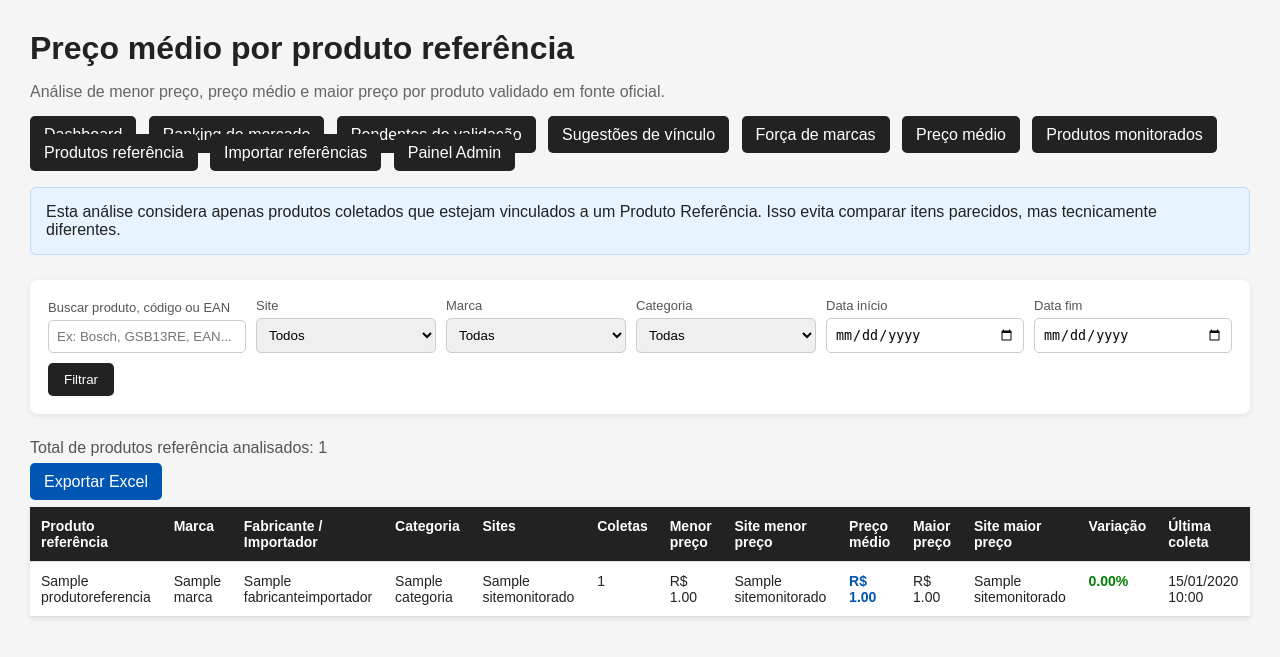
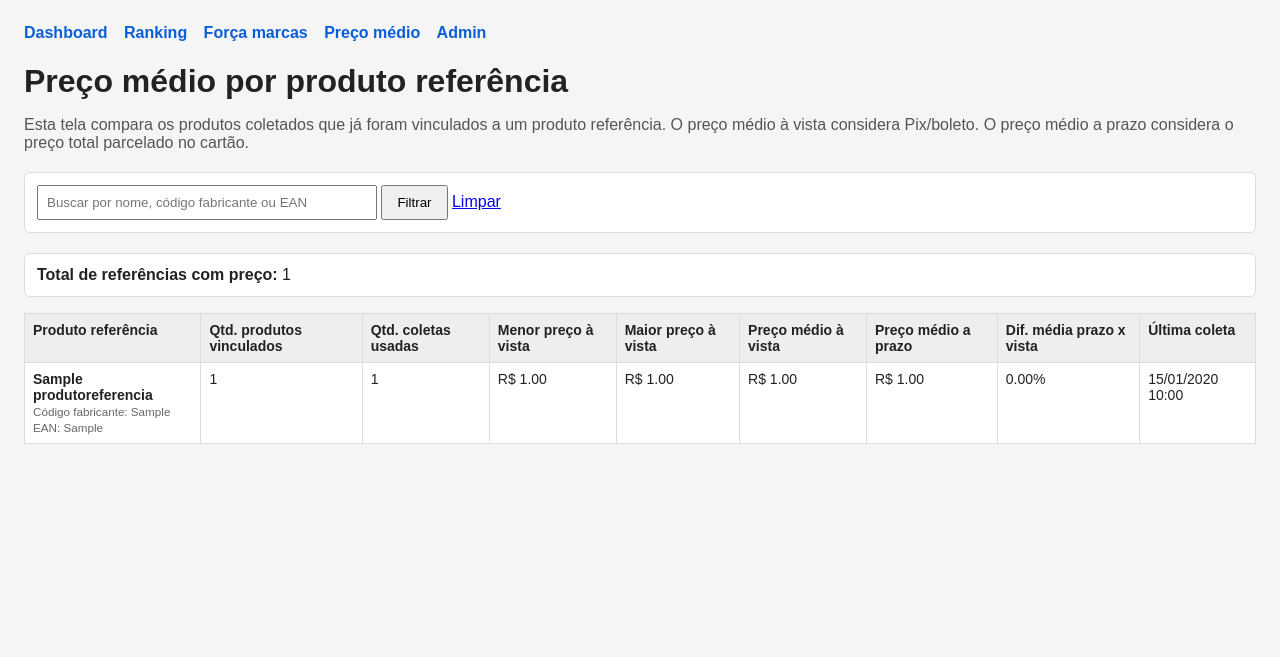
Before and after one commit to TIBCFerramentaria/inteligencia_mercado, a Django app: page /precos/ in a window 1280 px wide. Shown: the top 657 px of the page. Run offline with Django 5.2, Linux system fonts and the light colour scheme; tables that the repository leaves empty hold one stand-in row (values such as "Sample post").

Commit message:
Usa produto coletado como nome fallback no preco medio

```diff
--- a/mercado/templates/mercado/precos_referencias.html
+++ b/mercado/templates/mercado/precos_referencias.html
@@ -7,274 +7,208 @@
     <style>
         body {
             font-family: Arial, sans-serif;
-            margin: 30px;
+            margin: 24px;
             background-color: #f5f5f5;
             color: #222;
         }
 
         h1 {
-            margin-bottom: 5px;
+            margin-bottom: 8px;
         }
 
-        .subtitulo {
-            color: #666;
-            margin-bottom: 25px;
+        .descricao {
+            margin-bottom: 20px;
+            color: #555;
         }
 
         .menu {
-            margin-bottom: 25px;
+            margin-bottom: 20px;
         }
 
         .menu a {
-            background: #222;
-            color: white;
-            padding: 10px 14px;
+            margin-right: 12px;
             text-decoration: none;
-            border-radius: 5px;
-            margin-right: 8px;
+            color: #0b5ed7;
+            font-weight: bold;
         }
 
-        .filtros {
-            background: white;
-            padding: 18px;
-            border-radius: 8px;
-            margin-bottom: 25px;
-            box-shadow: 0 2px 6px rgba(0,0,0,0.08);
+        form {
+            margin-bottom: 20px;
+            padding: 12px;
+            background-color: #ffffff;
+            border: 1px solid #ddd;
+            border-radius: 6px;
         }
 
-        .filtros form {
-            display: flex;
-            gap: 10px;
-            flex-wrap: wrap;
-            align-items: end;
-        }
-
-        .campo {
-            display: flex;
-            flex-direction: column;
-        }
-
-        label {
-            font-size: 13px;
-            margin-bottom: 5px;
-            color: #555;
-        }
-
-        input, select {
+        input[type="text"] {
             padding: 8px;
-            min-width: 180px;
-            border: 1px solid #ccc;
-            border-radius: 5px;
+            width: 320px;
+            max-width: 100%;
         }
 
         button {
-            background: #222;
-            color: white;
-            padding: 9px 16px;
-            border: none;
-            border-radius: 5px;
+            padding: 8px 14px;
             cursor: pointer;
+        }
+
+        .resumo {
+            margin-bottom: 16px;
+            padding: 12px;
+            background-color: #ffffff;
+            border: 1px solid #ddd;
+            border-radius: 6px;
         }
 
         table {
             width: 100%;
-            background: white;
             border-collapse: collapse;
-            box-shadow: 0 2px 6px rgba(0,0,0,0.08);
+            background-color: #ffffff;
+        }
+
+        th, td {
+            border: 1px solid #ddd;
+            padding: 8px;
+            vertical-align: top;
             font-size: 14px;
         }
 
-        th, td {
-            padding: 11px;
-            border-bottom: 1px solid #ddd;
+        th {
+            background-color: #eeeeee;
             text-align: left;
-            vertical-align: top;
         }
 
-        th {
-            background: #222;
-            color: white;
+        tr:nth-child(even) {
+            background-color: #fafafa;
         }
 
-        .contador {
-            margin-bottom: 10px;
-            color: #555;
+        small {
+            color: #666;
         }
 
-        .preco-medio {
-            font-weight: bold;
-            color: #0056b3;
-        }
-
-        .variacao-baixa {
-            color: green;
-            font-weight: bold;
-        }
-
-        .variacao-media {
-            color: #b8860b;
-            font-weight: bold;
-        }
-
-        .variacao-alta {
-            color: red;
-            font-weight: bold;
-        }
-
-        .aviso {
-            background: #e7f3ff;
-            border: 1px solid #b6dcff;
-            padding: 15px;
-            border-radius: 6px;
-            margin-bottom: 25px;
+        .valor {
+            white-space: nowrap;
         }
     </style>
 </head>
+
 <body>
-
-    <h1>Preço médio por produto referência</h1>
-    <p class="subtitulo">
-        Análise de menor preço, preço médio e maior preço por produto validado em fonte oficial.
-    </p>
 
     <div class="menu">
         <a href="/">Dashboard</a>
-        <a href="/ranking/">Ranking de mercado</a>
-        <a href="/validacao/">Pendentes de validação</a>
-        <a href="/validacao/sugestoes/">Sugestões de vínculo</a>
-        <a href="/marcas/">Força de marcas</a>
+        <a href="/ranking/">Ranking</a>
+        <a href="/marcas/">Força marcas</a>
         <a href="/precos/">Preço médio</a>
-        <a href="/produtos/">Produtos monitorados</a>
-        <a href="/referencias/">Produtos referência</a>
-        <a href="/referencias/importar/">Importar referências</a>
-        <a href="/admin/">Painel Admin</a>
+        <a href="/admin/">Admin</a>
     </div>
 
-    <div class="aviso">
-        Esta análise considera apenas produtos coletados que estejam vinculados a um Produto Referência.
-        Isso evita comparar itens parecidos, mas tecnicamente diferentes.
-    </div>
+    <h1>Preço médio por produto referência</h1>
 
-    <div class="filtros">
+    <p class="descricao">
+        Esta tela compara os produtos coletados que já foram vinculados a um produto referência.
+        O preço médio à vista considera Pix/boleto. O preço médio a prazo considera o preço total parcelado no cartão.
+    </p>
+
     <form method="get">
-            <div class="campo">
-                <label>Buscar produto, código ou EAN</label>
-                <input type="text" name="busca" value="{{ busca }}" placeholder="Ex: Bosch, GSB13RE, EAN...">
-            </div>
-
-            <div class="campo">
-                <label>Site</label>
-                <select name="site">
-                    <option value="">Todos</option>
-                    {% for site in sites %}
-                        <option value="{{ site.id }}" {% if site_id == site.id|stringformat:"s" %}selected{% endif %}>
-                            {{ site.nome }}
-                        </option>
-                    {% endfor %}
-                </select>
-            </div>
-
-            <div class="campo">
-                <label>Marca</label>
-                <select name="marca">
-                    <option value="">Todas</option>
-                    {% for marca in marcas %}
-                        <option value="{{ marca.id }}" {% if marca_id == marca.id|stringformat:"s" %}selected{% endif %}>
-                            {{ marca.nome }}
-                        </option>
-                    {% endfor %}
-                </select>
-            </div>
-
-            <div class="campo">
-                <label>Categoria</label>
-                <select name="categoria">
-                    <option value="">Todas</option>
-                    {% for categoria in categorias %}
-                        <option value="{{ categoria.id }}" {% if categoria_id == categoria.id|stringformat:"s" %}selected{% endif %}>
-                            {{ categoria.nome }}
-                        </option>
-                    {% endfor %}
-                </select>
-            </div>
-
-            <div class="campo">
-                <label>Data início</label>
-                <input type="date" name="data_inicio" value="{{ data_inicio }}">
-            </div>
-
-            <div class="campo">
-                <label>Data fim</label>
-                <input type="date" name="data_fim" value="{{ data_fim }}">
-            </div>
+        <input
+            type="text"
+            name="busca"
+            placeholder="Buscar por nome, código fabricante ou EAN"
+            value="{{ busca }}"
+        >
 
         <button type="submit">Filtrar</button>
+        <a href="/precos/">Limpar</a>
     </form>
+
+    <div class="resumo">
+        <strong>Total de referências com preço:</strong> {{ total_referencias }}
     </div>
-
-    <p class="contador">
-        Total de produtos referência analisados: {{ total_resultados }}
-    </p>
-    <p>
-        <a href="/precos/exportar/?{{ query_string }}" style="background:#0056b3; color:white; padding:10px 14px; text-decoration:none; border-radius:5px;">
-         Exportar Excel
-        </a>
-    </p>
 
     <table>
         <thead>
             <tr>
                 <th>Produto referência</th>
-                <th>Marca</th>
-                <th>Fabricante / Importador</th>
-                <th>Categoria</th>
-                <th>Sites</th>
-                <th>Coletas</th>
-                <th>Menor preço</th>
-                <th>Site menor preço</th>
-                <th>Preço médio</th>
-                <th>Maior preço</th>
-                <th>Site maior preço</th>
-                <th>Variação</th>
+                <th>Qtd. produtos vinculados</th>
+                <th>Qtd. coletas usadas</th>
+                <th>Menor preço à vista</th>
+                <th>Maior preço à vista</th>
+                <th>Preço médio à vista</th>
+                <th>Preço médio a prazo</th>
+                <th>Dif. média prazo x vista</th>
                 <th>Última coleta</th>
             </tr>
         </thead>
+
         <tbody>
-            {% for item in resultados %}
+            {% for item in linhas %}
                 <tr>
-                    <td>{{ item.referencia.nome_referencia }}</td>
-                    <td>{{ item.marca }}</td>
-                    <td>{{ item.fabricante }}</td>
-                    <td>{{ item.categoria }}</td>
-                    <td>{{ item.sites_texto }}</td>
+                    <td>
+                        <strong>{{ item.nome_referencia }}</strong>
+                        <br>
+                        <small>
+                            Código fabricante:
+                            {{ item.referencia.codigo_fabricante|default:"-" }}
+                            <br>
+                            EAN:
+                            {{ item.referencia.ean|default:"-" }}
+                        </small>
+                    </td>
+
+                    <td>{{ item.qtd_produtos_vinculados }}</td>
                     <td>{{ item.qtd_coletas }}</td>
 
-                    <td>R$ {{ item.menor_preco|floatformat:2 }}</td>
-                    <td>{{ item.site_menor_preco }}</td>
-
-                    <td class="preco-medio">
-                        R$ {{ item.preco_medio|floatformat:2 }}
-                    </td>
-
-                    <td>R$ {{ item.maior_preco|floatformat:2 }}</td>
-                    <td>{{ item.site_maior_preco }}</td>
-
-                    <td>
-                        {% if item.variacao_percentual <= 10 %}
-                            <span class="variacao-baixa">{{ item.variacao_percentual|floatformat:2 }}%</span>
-                        {% elif item.variacao_percentual <= 25 %}
-                            <span class="variacao-media">{{ item.variacao_percentual|floatformat:2 }}%</span>
+                    <td class="valor">
+                        {% if item.menor_preco_vista %}
+                            R$ {{ item.menor_preco_vista|floatformat:2 }}
                         {% else %}
-                            <span class="variacao-alta">{{ item.variacao_percentual|floatformat:2 }}%</span>
+                            -
                         {% endif %}
                     </td>
 
-                    <td>{{ item.ultima_coleta|date:"d/m/Y H:i" }}</td>
+                    <td class="valor">
+                        {% if item.maior_preco_vista %}
+                            R$ {{ item.maior_preco_vista|floatformat:2 }}
+                        {% else %}
+                            -
+                        {% endif %}
+                    </td>
+
+                    <td class="valor">
+                        {% if item.preco_medio_vista %}
+                            R$ {{ item.preco_medio_vista|floatformat:2 }}
+                        {% else %}
+                            -
+                        {% endif %}
+                    </td>
+
+                    <td class="valor">
+                        {% if item.preco_medio_prazo %}
+                            R$ {{ item.preco_medio_prazo|floatformat:2 }}
+                        {% else %}
+                            -
+                        {% endif %}
+                    </td>
+
+                    <td>
+                        {% if item.diferenca_media_prazo_vista is not None %}
+                            {{ item.diferenca_media_prazo_vista|floatformat:2 }}%
+                        {% else %}
+                            -
+                        {% endif %}
+                    </td>
+
+                    <td>
+                        {% if item.ultima_data_coleta %}
+                            {{ item.ultima_data_coleta|date:"d/m/Y H:i" }}
+                        {% else %}
+                            -
+                        {% endif %}
+                    </td>
                 </tr>
             {% empty %}
                 <tr>
-                    <td colspan="13">
-                        Nenhum produto referência com preço encontrado para os filtros selecionados.
+                    <td colspan="9">
+                        Nenhum produto referência com coletas vinculadas foi encontrado.
                     </td>
                 </tr>
             {% endfor %}
--- a/mercado/views.py
+++ b/mercado/views.py
@@ -256,129 +256,128 @@ def ranking_mercado(request):
 
     return render(request, "mercado/ranking_mercado.html", contexto)
 
+def obter_nome_referencia(referencia, produtos_vinculados=None):
+    campos_possiveis = [
+        "nome",
+        "nome_produto",
+        "nome_referencia",
+        "descricao",
+        "descricao_produto",
+        "descricao_completa",
+        "titulo",
+        "produto",
+        "nome_original",
+    ]
+
+    for campo in campos_possiveis:
+        valor = getattr(referencia, campo, None)
+
+        if valor:
+            valor = str(valor).strip()
+
+            if valor:
+                return valor
+
+    if produtos_vinculados is not None:
+        produto_coletado = produtos_vinculados.first()
+
+        if produto_coletado and produto_coletado.nome_original:
+            return produto_coletado.nome_original
+
+    return "Produto referência sem nome"
+
 def precos_referencias(request):
-    coletas = ColetaProduto.objects.select_related(
-        "produto",
-        "produto__site",
-        "produto__marca",
-        "produto__categoria",
-        "produto__produto_referencia",
-        "produto__produto_referencia__marca",
-        "produto__produto_referencia__categoria",
-        "produto__produto_referencia__fabricante_importador",
-    ).filter(
-        produto__produto_referencia__isnull=False,
-        preco_atual__isnull=False,
+    busca = request.GET.get("busca", "")
+
+    referencias = ProdutoReferencia.objects.all()
+
+    if busca:
+        referencias = referencias.filter(
+            Q(nome__icontains=busca)
+            | Q(codigo_fabricante__icontains=busca)
+            | Q(ean__icontains=busca)
+        )
+
+    linhas = []
+
+    for referencia in referencias:
+        produtos_vinculados = ProdutoColetado.objects.filter(
+            produto_referencia=referencia,
+            ativo=True,
+        )
+
+        coletas = []
+
+        for produto in produtos_vinculados:
+            ultima_coleta = produto.coletas.order_by("-data_coleta").first()
+
+            if ultima_coleta:
+                coletas.append(ultima_coleta)
+
+        if not coletas:
+            continue
+
+        precos_vista = [
+            coleta.preco_atual
+            for coleta in coletas
+            if coleta.preco_atual is not None
+        ]
+
+        precos_prazo = [
+            coleta.preco_prazo
+            for coleta in coletas
+            if coleta.preco_prazo is not None
+        ]
+
+        if not precos_vista:
+            continue
+
+        menor_preco_vista = min(precos_vista)
+        maior_preco_vista = max(precos_vista)
+        preco_medio_vista = sum(precos_vista) / len(precos_vista)
+
+        preco_medio_prazo = None
+        diferenca_media_prazo_vista = None
+
+        if precos_prazo:
+            preco_medio_prazo = sum(precos_prazo) / len(precos_prazo)
+            diferenca_media_prazo_vista = calcular_diferenca_prazo_vista(
+                preco_medio_vista,
+                preco_medio_prazo,
+            )
+
+        ultima_data_coleta = max(
+            coleta.data_coleta
+            for coleta in coletas
+            if coleta.data_coleta
+        )
+
+        nome_referencia = obter_nome_referencia(
+            referencia,
+            produtos_vinculados,
+        )
+
+        linhas.append({
+            "referencia": referencia,
+            "nome_referencia": nome_referencia,
+            "qtd_produtos_vinculados": produtos_vinculados.count(),
+            "qtd_coletas": len(coletas),
+            "menor_preco_vista": menor_preco_vista,
+            "maior_preco_vista": maior_preco_vista,
+            "preco_medio_vista": preco_medio_vista,
+            "preco_medio_prazo": preco_medio_prazo,
+            "diferenca_media_prazo_vista": diferenca_media_prazo_vista,
+            "ultima_data_coleta": ultima_data_coleta,
+        })
+
+    linhas.sort(
+        key=lambda item: item["preco_medio_vista"] if item["preco_medio_vista"] is not None else Decimal("999999999")
     )
 
-    busca = request.GET.get("busca", "")
-    site_id = request.GET.get("site", "")
-    marca_id = request.GET.get("marca", "")
-    categoria_id = request.GET.get("categoria", "")
-    data_inicio = request.GET.get("data_inicio", "")
-    data_fim = request.GET.get("data_fim", "")
-
-    if busca:
-        coletas = coletas.filter(
-            Q(produto__produto_referencia__nome_referencia__icontains=busca)
-            | Q(produto__produto_referencia__codigo_fabricante__icontains=busca)
-            | Q(produto__produto_referencia__ean__icontains=busca)
-            | Q(produto__nome_original__icontains=busca)
-            | Q(produto__codigo_fabricante__icontains=busca)
-            | Q(produto__ean__icontains=busca)
-        )
-
-    if site_id:
-        coletas = coletas.filter(produto__site_id=site_id)
-
-    if marca_id:
-        coletas = coletas.filter(produto__produto_referencia__marca_id=marca_id)
-
-    if categoria_id:
-        coletas = coletas.filter(produto__produto_referencia__categoria_id=categoria_id)
-
-    if data_inicio:
-        coletas = coletas.filter(data_coleta__date__gte=data_inicio)
-
-    if data_fim:
-        coletas = coletas.filter(data_coleta__date__lte=data_fim)
-
-    grupos = {}
-
-    for coleta in coletas.order_by("produto__produto_referencia__nome_referencia", "data_coleta"):
-        referencia = coleta.produto.produto_referencia
-        preco = float(coleta.preco_atual)
-
-        if referencia.id not in grupos:
-            grupos[referencia.id] = {
-                "referencia": referencia,
-                "marca": referencia.marca.nome if referencia.marca else "-",
-                "fabricante": (
-                    referencia.fabricante_importador.nome
-                    if referencia.fabricante_importador
-                    else "-"
-                ),
-                "categoria": referencia.categoria.nome if referencia.categoria else "-",
-                "sites": set(),
-                "qtd_coletas": 0,
-                "soma_precos": 0,
-                "menor_preco": preco,
-                "maior_preco": preco,
-                "site_menor_preco": coleta.produto.site.nome,
-                "site_maior_preco": coleta.produto.site.nome,
-                "ultima_coleta": coleta.data_coleta,
-            }
-
-        grupo = grupos[referencia.id]
-
-        grupo["sites"].add(coleta.produto.site.nome)
-        grupo["qtd_coletas"] += 1
-        grupo["soma_precos"] += preco
-
-        if preco < grupo["menor_preco"]:
-            grupo["menor_preco"] = preco
-            grupo["site_menor_preco"] = coleta.produto.site.nome
-
-        if preco > grupo["maior_preco"]:
-            grupo["maior_preco"] = preco
-            grupo["site_maior_preco"] = coleta.produto.site.nome
-
-        if coleta.data_coleta > grupo["ultima_coleta"]:
-            grupo["ultima_coleta"] = coleta.data_coleta
-
-    resultado = []
-
-    for grupo in grupos.values():
-        preco_medio = grupo["soma_precos"] / grupo["qtd_coletas"]
-
-        variacao_percentual = 0
-        if grupo["menor_preco"] > 0:
-            variacao_percentual = (
-                (grupo["maior_preco"] - grupo["menor_preco"])
-                / grupo["menor_preco"]
-            ) * 100
-
-        grupo["preco_medio"] = preco_medio
-        grupo["variacao_percentual"] = variacao_percentual
-        grupo["sites_texto"] = ", ".join(sorted(grupo["sites"]))
-
-        resultado.append(grupo)
-
-    resultado.sort(key=lambda item: item["preco_medio"], reverse=True)
-
     contexto = {
-    "resultados": resultado,
-    "total_resultados": len(resultado),
-    "sites": SiteMonitorado.objects.all(),
-    "marcas": Marca.objects.all(),
-    "categorias": Categoria.objects.all(),
-    "busca": busca,
-    "site_id": site_id,
-    "marca_id": marca_id,
-    "categoria_id": categoria_id,
-    "data_inicio": data_inicio,
-    "data_fim": data_fim,
-    "query_string": request.GET.urlencode(),
+        "linhas": linhas,
+        "total_referencias": len(linhas),
+        "busca": busca,
     }
 
     return render(request, "mercado/precos_referencias.html", contexto)
```
Lines whose indentation alone changed are shown as unchanged.
